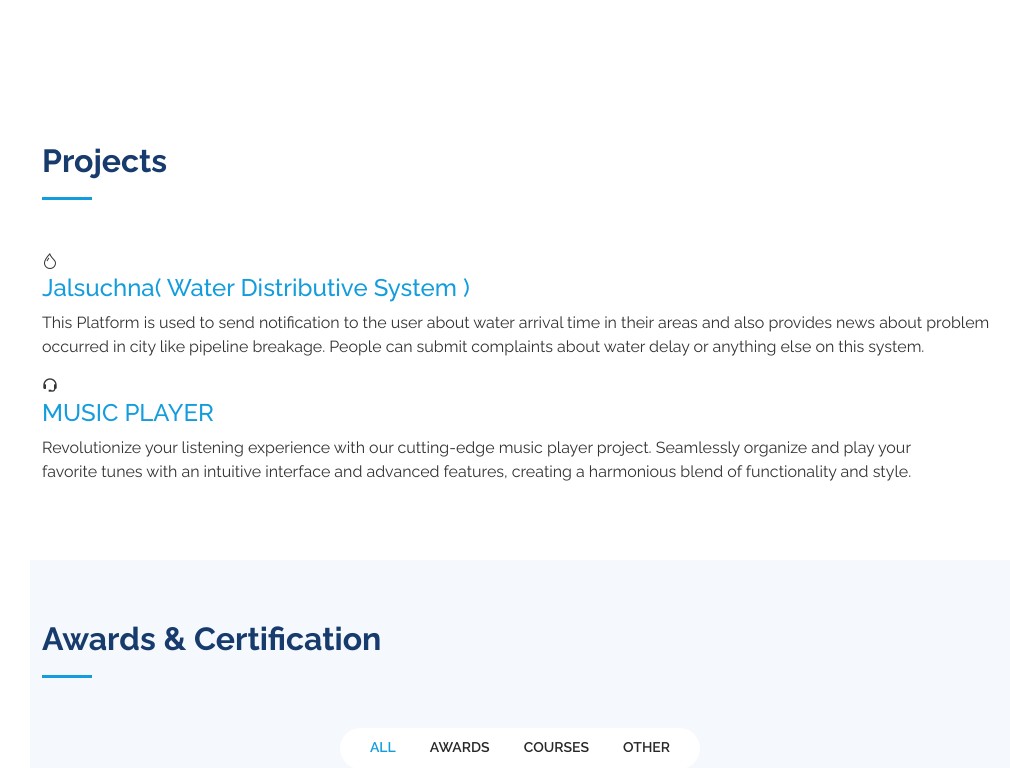
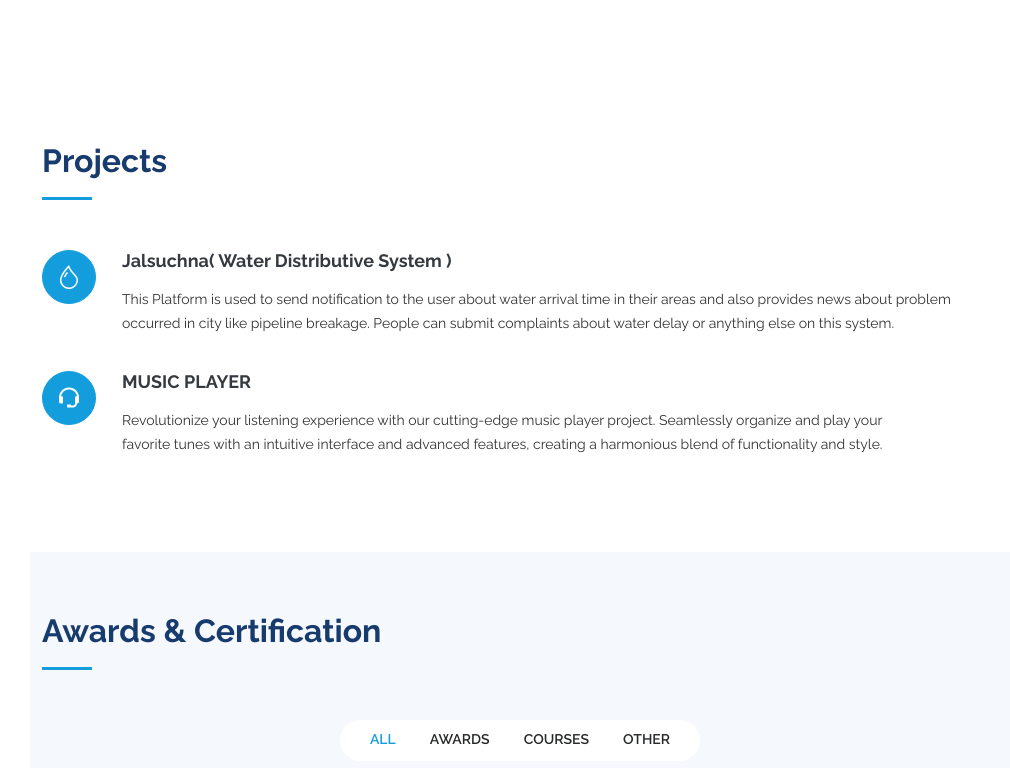
Before and after one commit to DurvankurSonar/DurvankurSonar.github.io, a PHP site: page / in a window 1280 px wide. Shown: the part 4138-4906 px from the top of the page, without its empty margins (270-1280 px from the left). Run offline with PHP 8.4, Linux system fonts and the light colour scheme.

Commit message:
Update style.css

```diff
--- a/assets/css/style.css
+++ b/assets/css/style.css
@@ -1207,3 +1207,56 @@ header h1{
         .hidden-content {
             display: none;
         }
+
+   /*Projects*/
+.services .icon-box {
+  margin-bottom: 20px;
+}
+
+.services .icon {
+  float: left;
+  display: flex;
+  align-items: center;
+  justify-content: center;
+  width: 54px;
+  height: 54px;
+  background: #149ddd;
+  border-radius: 50%;
+  transition: 0.5s;
+  border: 1px solid #149ddd;
+}
+
+.services .icon i {
+  color: #fff;
+  font-size: 24px;
+  line-height: 0;
+}
+
+.services .icon-box:hover .icon {
+  background: #fff;
+}
+
+.services .icon-box:hover .icon i {
+  color: #149ddd;
+}
+
+.services .title {
+  margin-left: 80px;
+  font-weight: 700;
+  margin-bottom: 15px;
+  font-size: 18px;
+}
+
+.services .title a {
+  color: #343a40;
+}
+
+.services .title a:hover {
+  color: #149ddd;
+}
+
+.services .description {
+  margin-left: 80px;
+  line-height: 24px;
+  font-size: 14px;
+}
```
